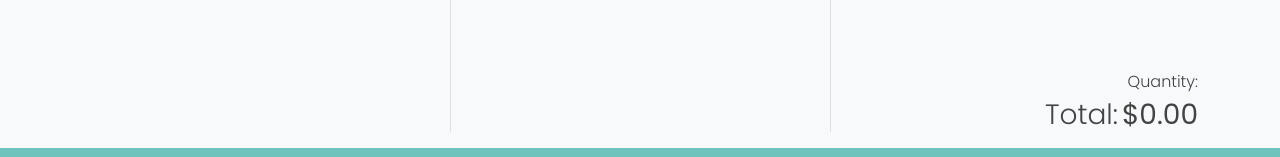
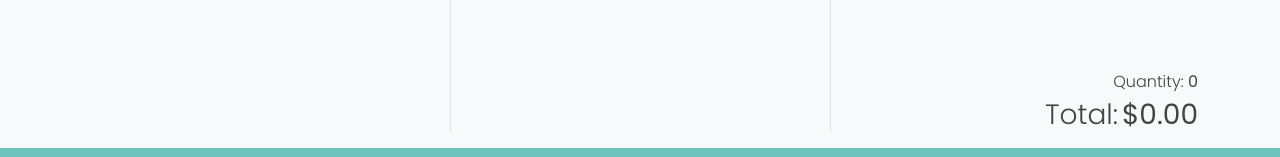
Before and after one commit to PerlaAM/which-is-better-v2, a React (Create React App) app: page / in a window 1280 px wide. Shown: the part 598-755 px from the top of the page. Built offline with nearby package versions, Linux system fonts and the light colour scheme.

Commit message:
Fix quantity

```diff
--- a/src/App.tsx
+++ b/src/App.tsx
@@ -413,9 +413,7 @@ function App() {
               <div className='pt-3'>
                 <p className='text-end m-0 fw-light'>
                   Quantity:
-                  {productsToBuy.length >= 1 && (
-                    <span className='fw-semibold'> {productsToBuy.length}</span>
-                  )}
+                  <span className='fw-semibold'> {productsToBuy.length}</span>
                 </p>
                 <p className='fs-3 fw-light m-0 text-end'>
                   Total:
```
